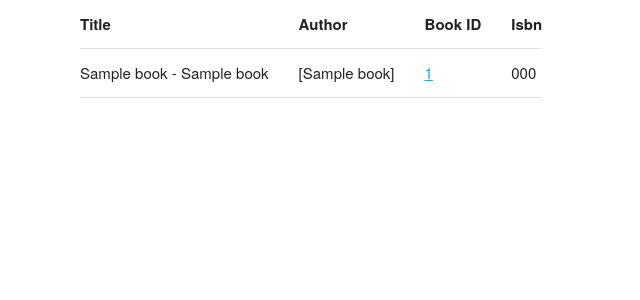
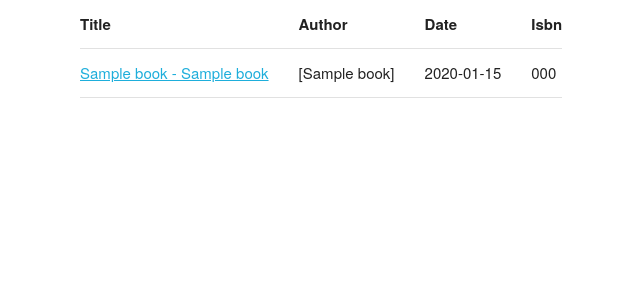
Before and after one commit to cthors/ISBN-to-db, a Flask app: page /list in a window 1280 px wide. Shown: the top 300 px of the page, without its empty margins (80-720 px from the left). Run offline with Flask 2, Linux system fonts and the light colour scheme; tables that the repository leaves empty hold one stand-in row (values such as "Sample post"); parts of the project's set-up code (start-up, migrations or seed data) failed here and were passed over.

Commit message:
onebook page

```diff
--- a/app/addRecords.py
+++ b/app/addRecords.py
@@ -97,6 +97,8 @@
 		b._title = bookJson['title']
 	if 'subtitle' in bookJson:
 		b._subtitle = bookJson['subtitle']
+	if 'publish_date' in bookJson
+		b._date = bookJson['publish_date']
 	db.session.add(b)
 	db.session.commit() # commit to get the ID
 	pb = PhysicalBook(_bookId=b._id)
--- a/app/commonFunc.py
+++ b/app/commonFunc.py
@@ -15,7 +15,7 @@ class CommonFunctions():
 
 		authorNmArr = authorNm.split()
 
-		return {'fullTitle':fullTitle, 'authorNm':authorNmArr, 'bookId':book._bookId, 'isbn':book._isbn, 'sortName':book._sortName}
+		return {'fullTitle':fullTitle, 'authorNm':authorNmArr, 'bookId':book._bookId, 'isbn':book._isbn, 'sortName':book._sortName, 'date':book._date}
 
 	# output: an array of objects
 	def allBooksForDisplay():
--- a/app/templates/book_table.html
+++ b/app/templates/book_table.html
@@ -5,7 +5,7 @@
 			<tr>
 				<th>Title</th>
 				<th>Author</th>
-				<th>Book ID</th>
+				<th>Date</th>
 				<th>Isbn</th>
 			</tr>
 		</thead>
@@ -13,16 +13,16 @@
 		<tbody>
 			{% for bookRecord in bookRecords %}
 			<tr>
-				<td>{{bookRecord.fullTitle}}</td>
+				<td>
+					<a href="/{{bookRecord.bookId}}">{{bookRecord.fullTitle}}</a>
+				</td>
 				<td>
 					[{{bookRecord.sortName}}]
 					{% for name in bookRecord.authorNm %}
 						<a href="/set_lastname/{{name}}/{{bookRecord.bookId}}">{{ name }}</a>
 					{% endfor %}
 				</td>
-				<td>
-					<a href="/{{bookRecord.bookId}}">{{bookRecord.bookId}}</a>
-				</td>
+				<td>{{bookRecord.date}}</td>
 				<td>{{bookRecord.isbn}}</td>
 			</tr>
 			{% endfor %}
```
